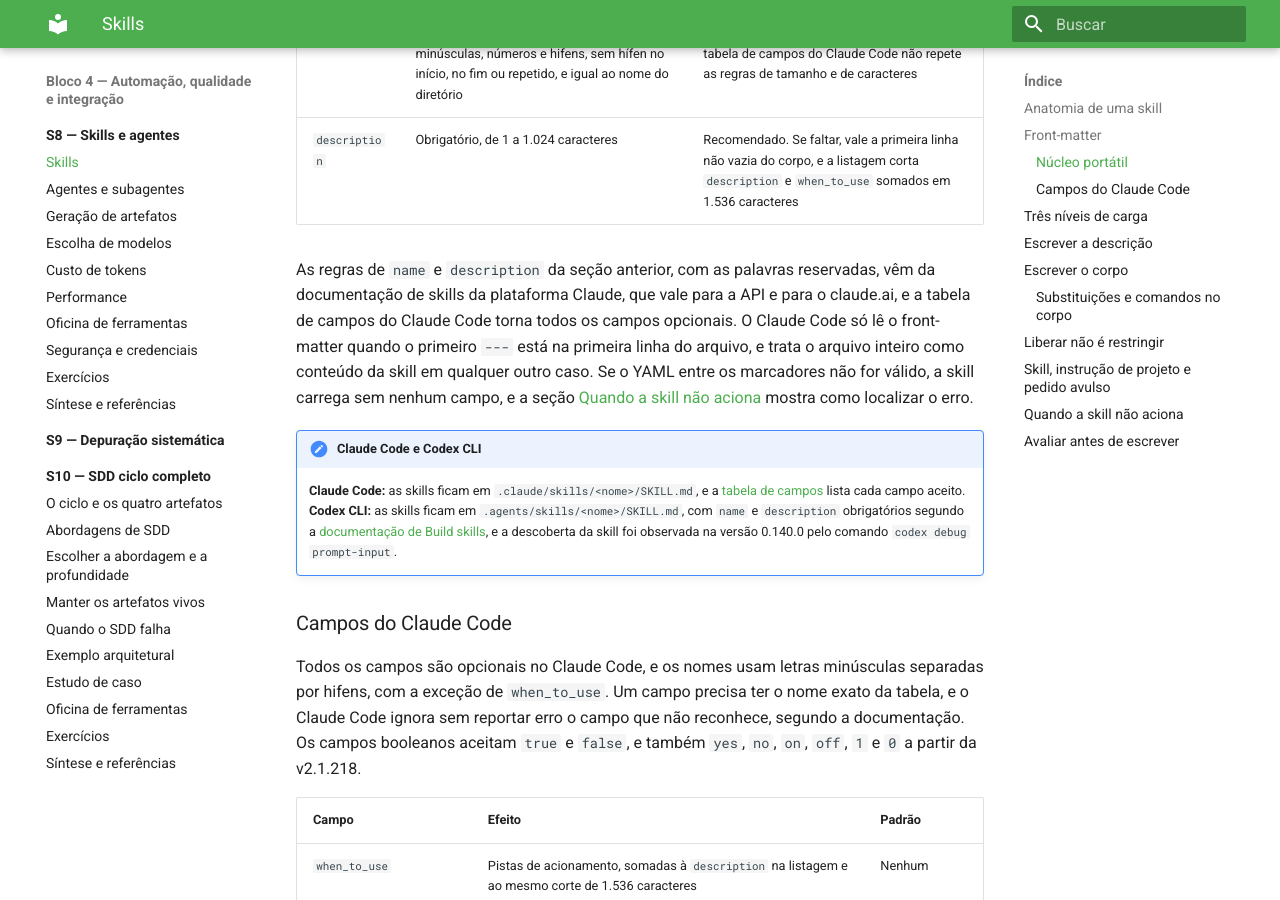
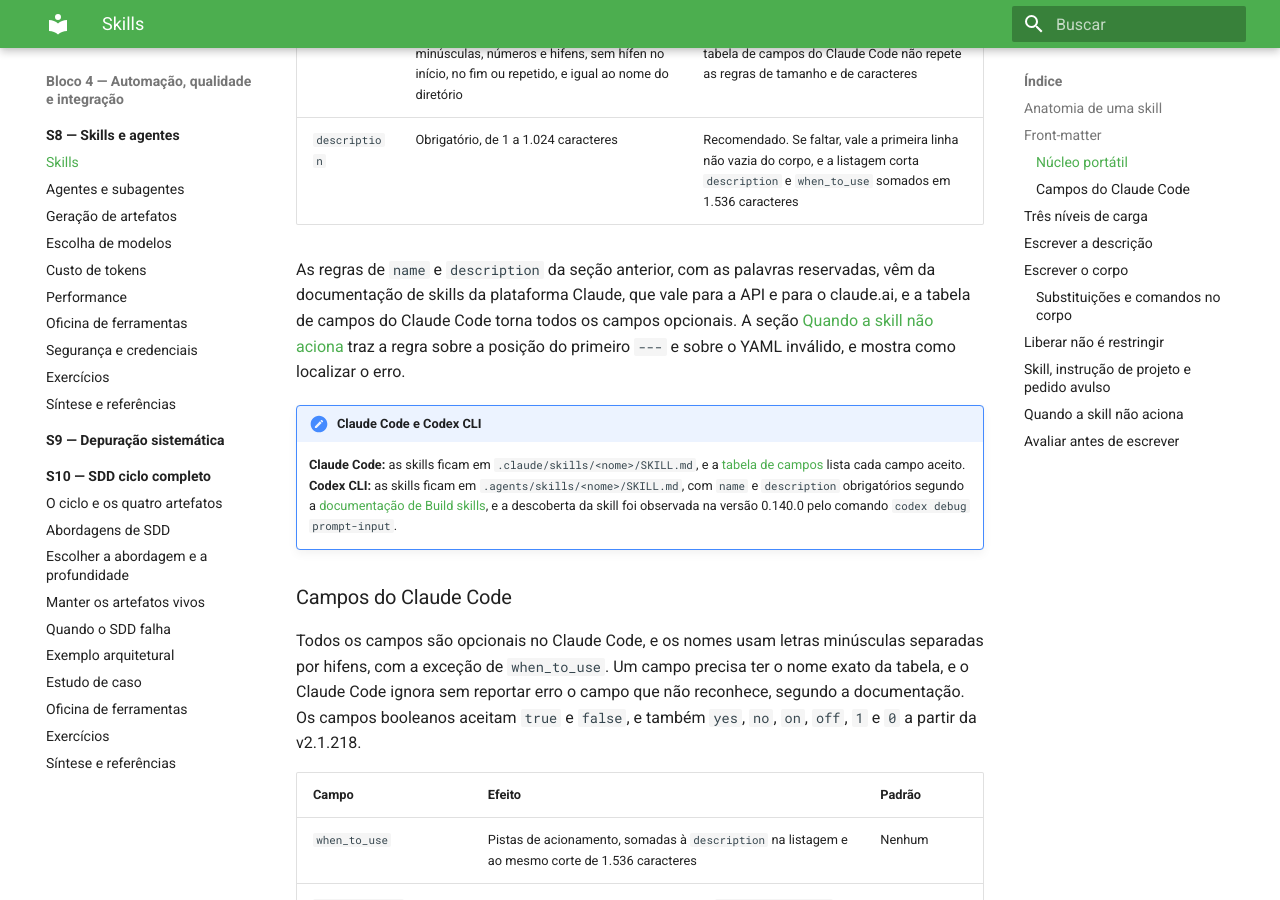
Before and after one commit to arkhibr/workshops-ia-agentica, an MkDocs documentation site: the page built from docs/sessao-08-skills-e-agentes/skills.md, in a window 1280 px wide and 900 px high, scrolled down 1686 px. Built offline with MkDocs 1.6.1 and Material for MkDocs 9.7.7, drawn with Linux system fonts in a browser that asks for light colours.

Commit message:
docs: corrige a afirmação do Codex sem status e a regra repetida do front-matter na Sessão 8
Co-Authored-By: Claude Sonnet 5.5 <noreply@anthropic.com>

```diff
--- a/docs/sessao-08-skills-e-agentes/skills.md
+++ b/docs/sessao-08-skills-e-agentes/skills.md
@@ -31,7 +31,7 @@ A [especificação aberta Agent Skills](../referencia/bibliografia.md#agent-skil
 | `name` | Obrigatório, de 1 a 64 caracteres, com letras minúsculas, números e hifens, sem hífen no início, no fim ou repetido, e igual ao nome do diretório | Opcional, e o padrão é o nome do diretório. A tabela de campos do Claude Code não repete as regras de tamanho e de caracteres |
 | `description` | Obrigatório, de 1 a 1.024 caracteres | Recomendado. Se faltar, vale a primeira linha não vazia do corpo, e a listagem corta `description` e `when_to_use` somados em 1.536 caracteres |
 
-As regras de `name` e `description` da seção anterior, com as palavras reservadas, vêm da documentação de skills da plataforma Claude, que vale para a API e para o claude.ai, e a tabela de campos do Claude Code torna todos os campos opcionais. O Claude Code só lê o front-matter quando o primeiro `---` está na primeira linha do arquivo, e trata o arquivo inteiro como conteúdo da skill em qualquer outro caso. Se o YAML entre os marcadores não for válido, a skill carrega sem nenhum campo, e a seção [Quando a skill não aciona](#quando-a-skill-nao-aciona) mostra como localizar o erro.
+As regras de `name` e `description` da seção anterior, com as palavras reservadas, vêm da documentação de skills da plataforma Claude, que vale para a API e para o claude.ai, e a tabela de campos do Claude Code torna todos os campos opcionais. A seção [Quando a skill não aciona](#quando-a-skill-nao-aciona) traz a regra sobre a posição do primeiro `---` e sobre o YAML inválido, e mostra como localizar o erro.
 
 !!! note "Claude Code e Codex CLI"
     **Claude Code:** as skills ficam em `.claude/skills/<nome>/SKILL.md`, e a [tabela de campos](https://code.claude.com/docs/en/skills#frontmatter-reference) lista cada campo aceito.
```
Also changed, not shown: docs/sessao-08-skills-e-agentes/seguranca-e-credenciais.md (+1 -1 lines), 1 other file.
